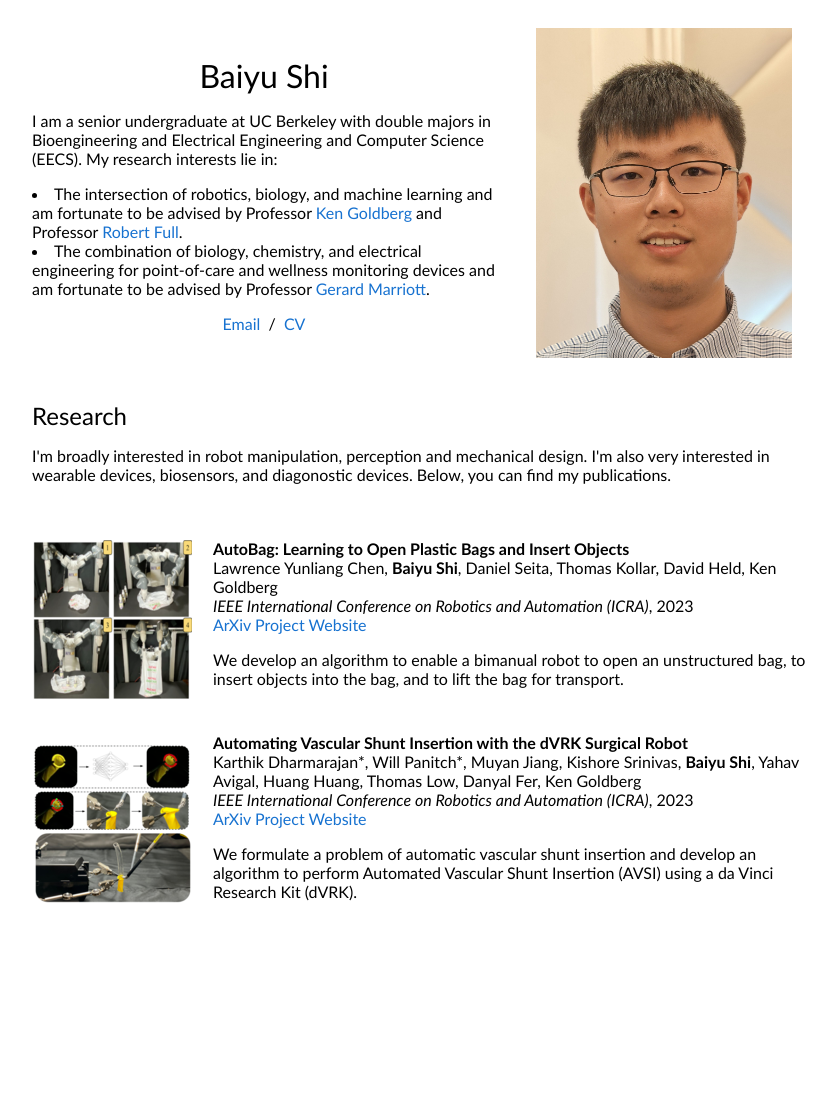
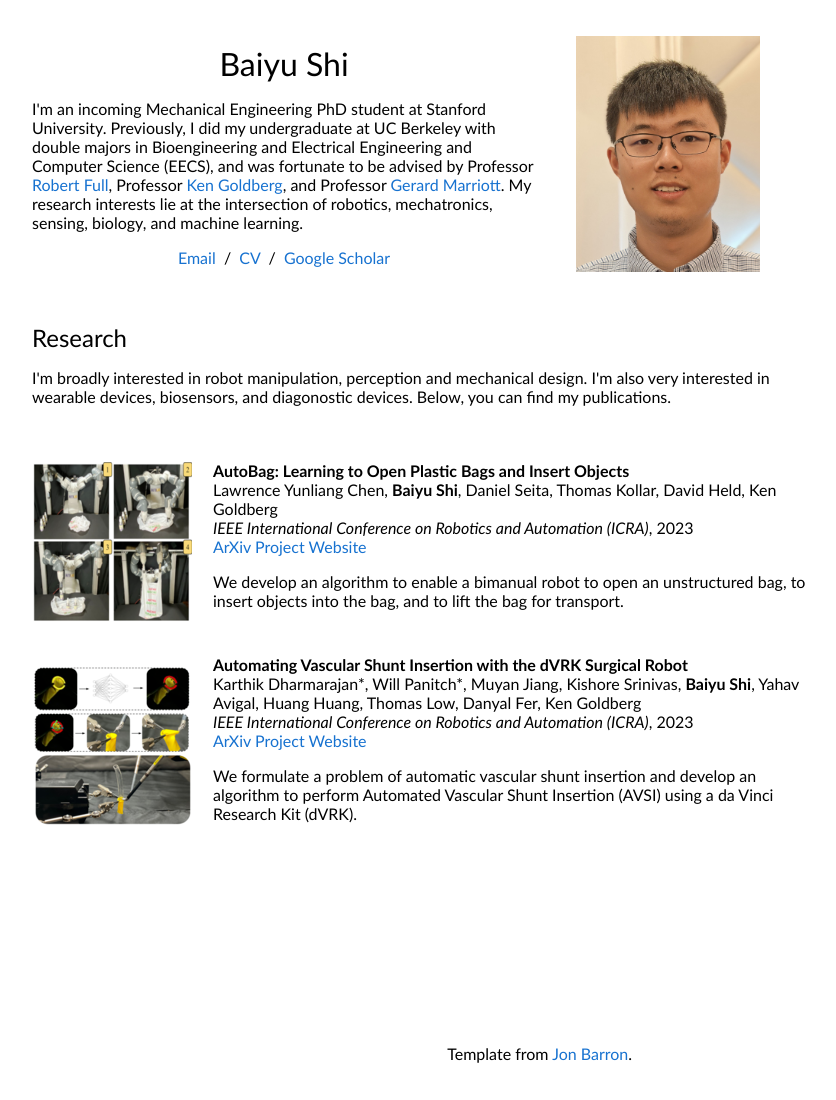
Before and after one commit to baiyu-shi/baiyu-shi.github.io, a plain HTML site: page index.html in a window 1280 px wide. Shown: the top 1100 px of the page, without its empty margins (228-1064 px from the left). Drawn offline with Linux system fonts and the light colour scheme.

Commit message:
updated interests

```diff
--- a/index.html
+++ b/index.html
@@ -15,21 +15,20 @@
       <td style="padding:0px">
         <table style="width:100%;border:0px;border-spacing:0px;border-collapse:separate;margin-right:auto;margin-left:auto;"><tbody>
           <tr style="padding:0px">
-            <td style="padding:2.5%;width:63%;vertical-align:middle">
+            <td style="padding:2.5%;width:68%;vertical-align:middle">
               <p style="text-align:center">
                 <name>Baiyu Shi</name>
               </p>
-              <p>I am a senior undergraduate at UC Berkeley with double majors in Bioengineering and Electrical Engineering and Computer Science (EECS). My research interests lie in:
-                <li>The intersection of robotics, biology, and machine learning and am fortunate to be advised by Professor <a href="https://goldberg.berkeley.edu/">Ken Goldberg</a> and Professor <a href="http://polypedal.berkeley.edu/">Robert Full</a>.</li>
-                <li>The combination of biology, chemistry, and electrical engineering for point-of-care and wellness monitoring devices and am fortunate to be advised by Professor <a href="https://www.marriottlab.com/">Gerard Marriott</a>.</li>
+              <p>I'm an incoming Mechanical Engineering PhD student at Stanford University. Previously, I did my undergraduate at UC Berkeley with double majors in Bioengineering and Electrical Engineering and Computer Science (EECS), and was fortunate to be advised by Professor <a href="http://polypedal.berkeley.edu/">Robert Full</a>, Professor <a href="https://goldberg.berkeley.edu/">Ken Goldberg</a>, and Professor <a href="https://www.marriottlab.com/">Gerard Marriott</a>. My research interests lie at the intersection of robotics, mechatronics, sensing, biology, and machine learning.
               </p>
               <p style="text-align:center">
                 <a href="mailto:skybuy@berkeley.edu">Email</a> &nbsp/&nbsp
-                <a href="data/Baiyu Shi_cv.pdf">CV</a>
+                <a href="data/Baiyu Shi_cv.pdf">CV</a> &nbsp/&nbsp
+                <a href="https://scholar.google.com/citations?user=N1rTN6wAAAAJ&hl=en">Google Scholar</a>
               </p>
             </td>
             <td style="padding:2.5%;width:45%;max-width:45%">
-              <a href="images/bs_photo.jpg"><img style="width:100%;max-width:100%" alt="profile photo" src="images/bs_photo.jpg" class="hoverZoomLink"></a>
+              <a href="images/bs_photo.jpg"><img style="width:85%;max-width:100%" alt="profile photo" src="images/bs_photo.jpg" class="hoverZoomLink"></a>
               <!-- <a href="images/bs_photo.jpg"><img style="width:100%;max-width:100%"></a> -->
             </td>
           </tr>
```
